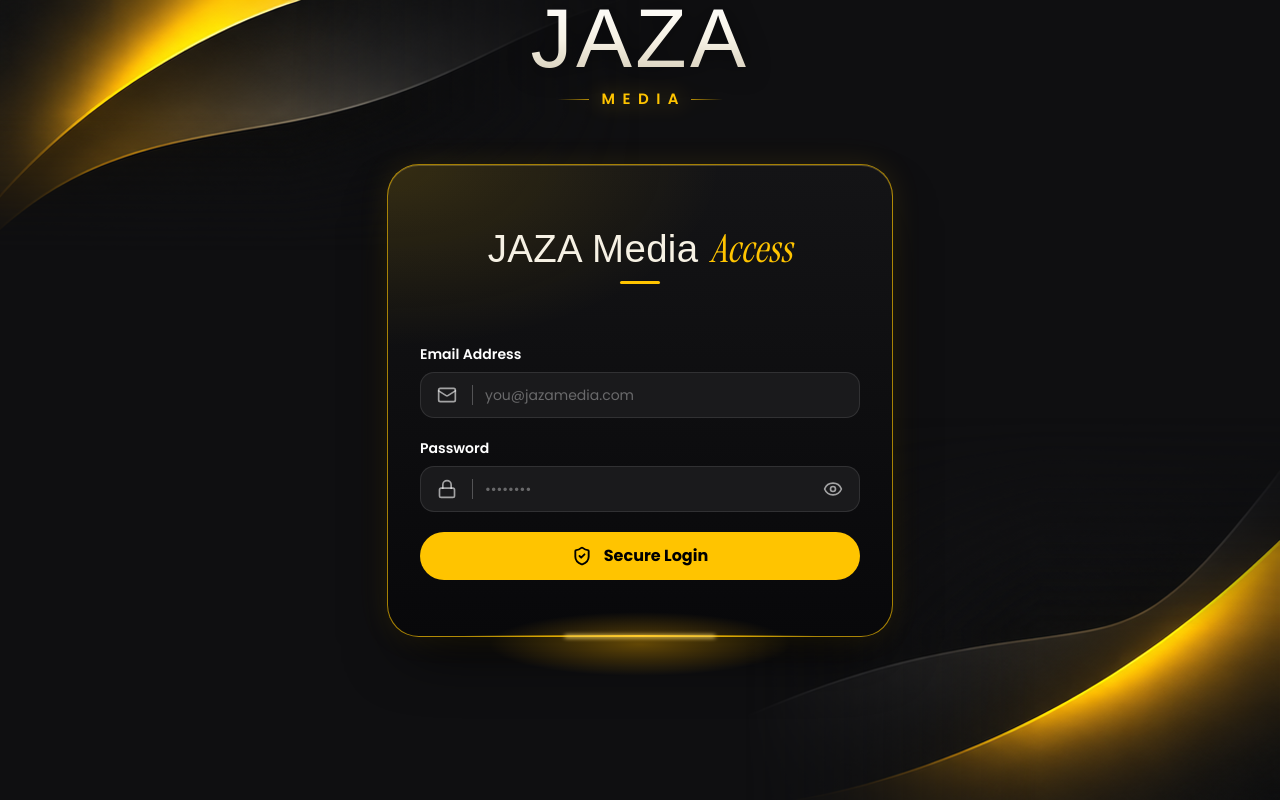
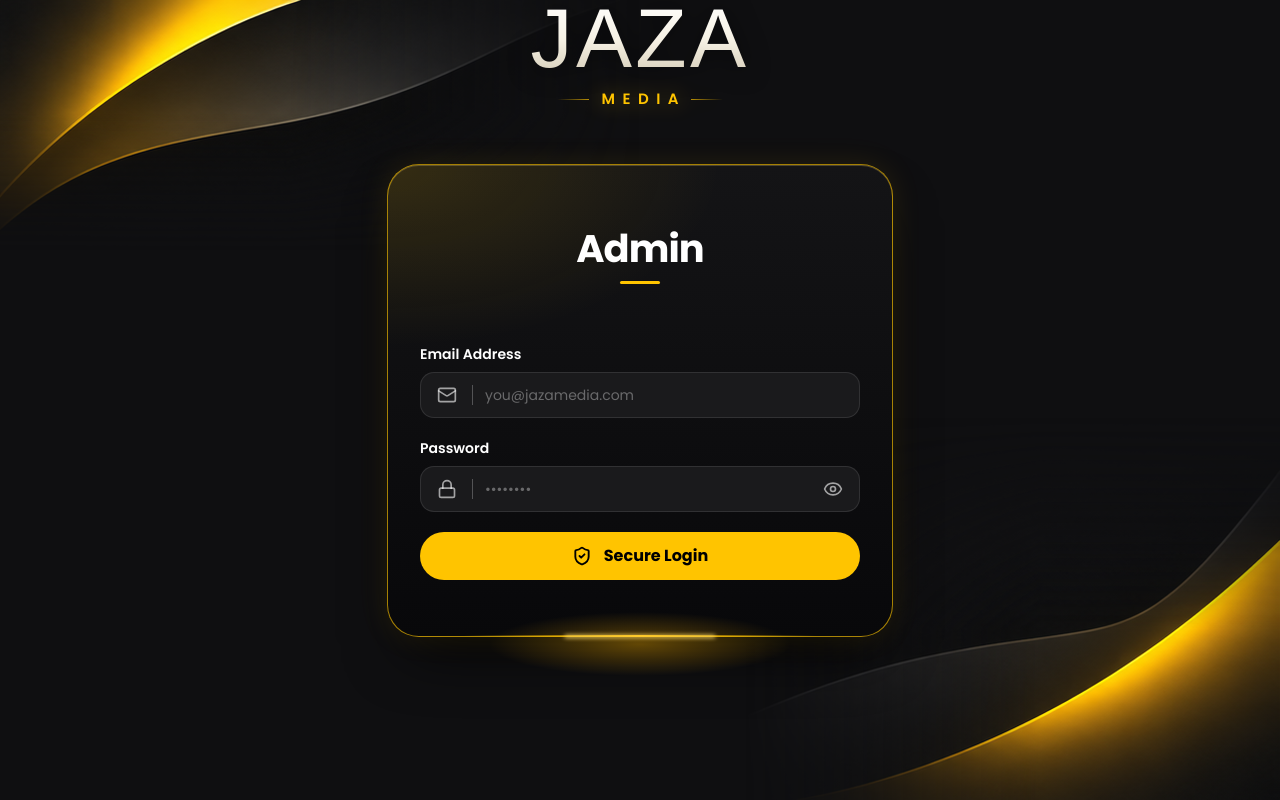
Before and after one commit to JAZA-Group-OS/jaza-media-site, a Next.js app: page /admin/login in a window 1280 px wide. Built offline with nearby package versions, Linux system fonts and the light colour scheme; no server answers; a web font is replaced by a local one.

Commit message:
style(admin): login heading reads "Admin" in Poppins

```diff
--- a/app/(admin)/admin/login/page.tsx
+++ b/app/(admin)/admin/login/page.tsx
@@ -100,9 +100,8 @@ export default function AdminLoginPage() {
                 </span>
               </div>
             </div>
-            <h1 className="font-[family-name:var(--font-display)] text-[2rem] sm:text-[2.4rem] font-normal leading-tight mb-2 tracking-[0.01em] text-[#f6f1e4] -translate-y-10">
-              JAZA Media{' '}
-              <span className="font-[family-name:var(--font-serif)] italic text-[#FFC400]">Access</span>
+            <h1 className="font-[family-name:var(--font-heading)] text-[2rem] sm:text-[2.4rem] font-bold leading-tight mb-2 tracking-tight text-white -translate-y-10">
+              Admin
             </h1>
             <div className="w-10 h-[3px] bg-[#FFC400] mx-auto rounded-full -translate-y-10" />
           </div>
```
